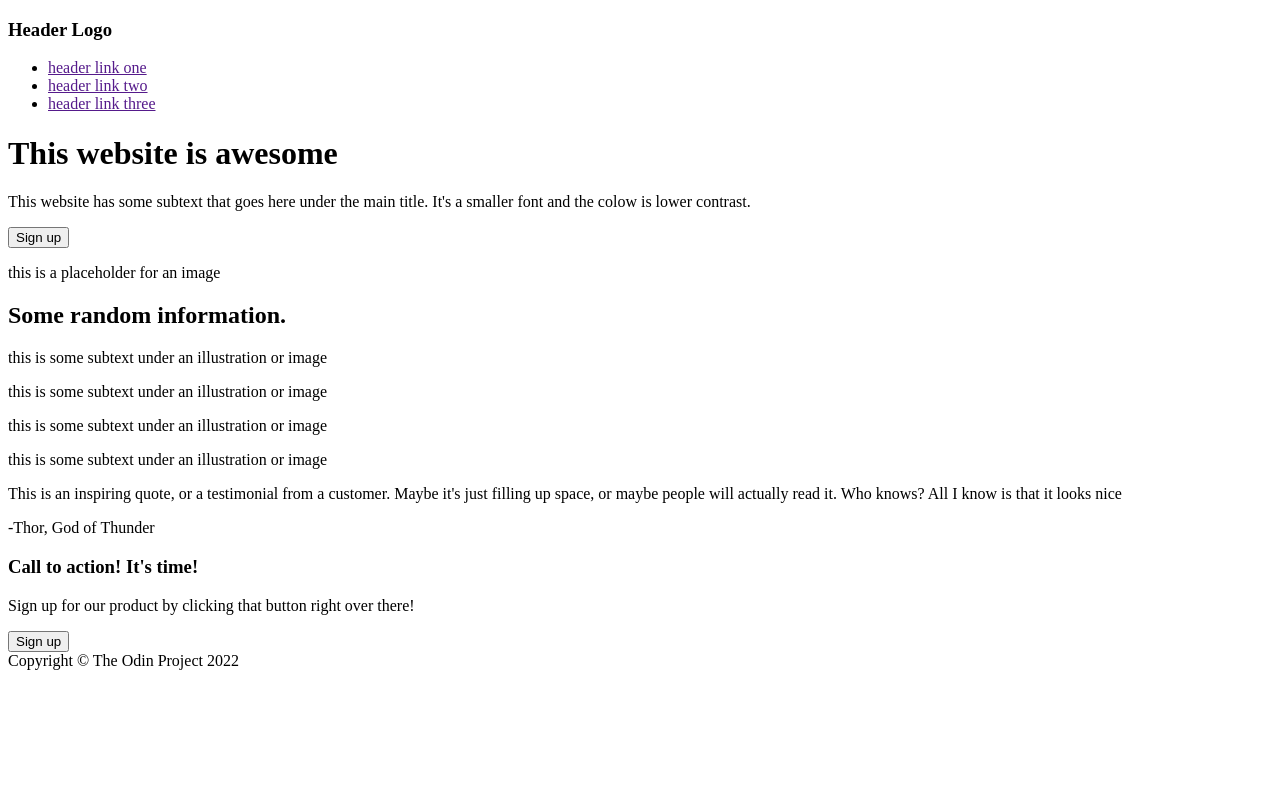
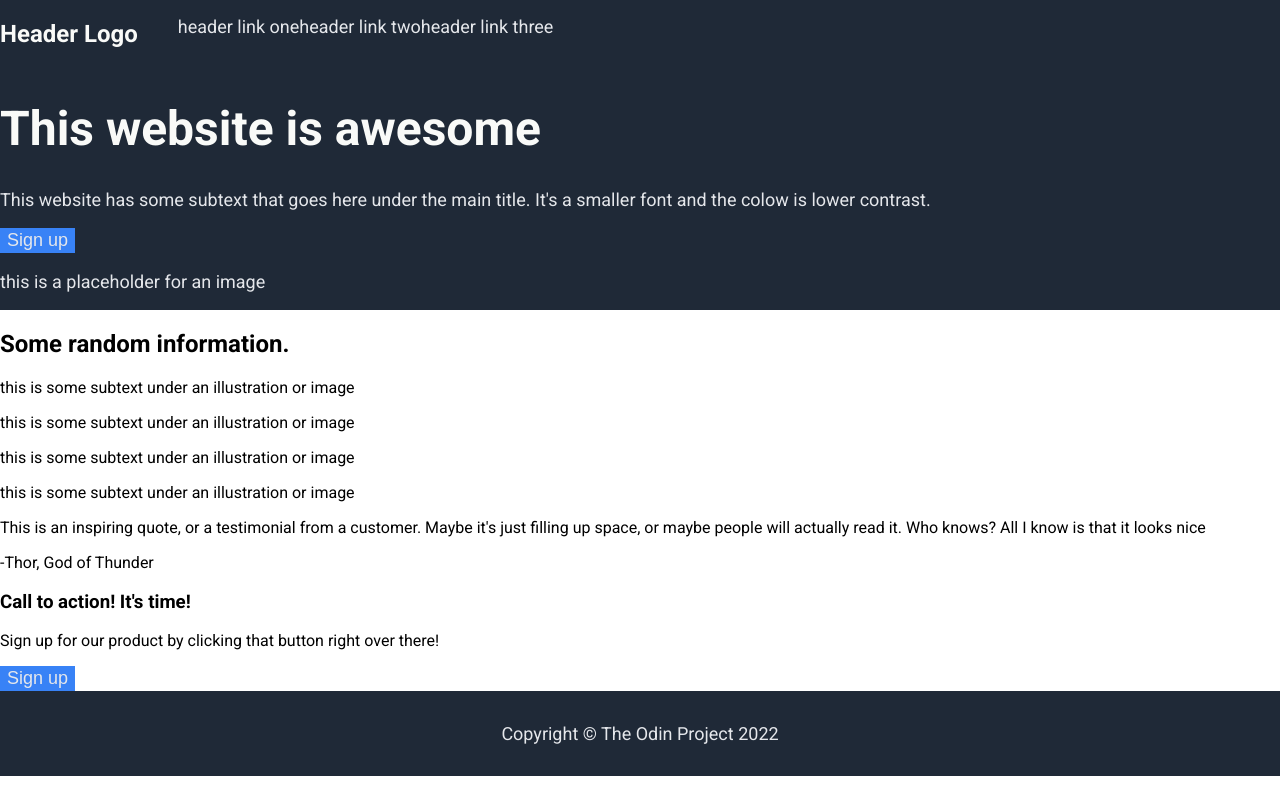
Before and after one commit to Airiseru/TOP-Landing-Page, a plain HTML site: page index.html in a window 1280 px wide. Drawn offline with Linux system fonts and the light colour scheme.

Commit message:
Add class in index file. Add some styles to the body, header, and footer.

```diff
--- a/index.html
+++ b/index.html
@@ -4,12 +4,13 @@
         <title>Home</title>
         <meta charset='UTF-8'>
         <link rel="stylesheet" href="styles.css">
+        <link href="https://fonts.googleapis.com/css2?family=Roboto:ital,wght@0,400;0,500;0,700;0,900;1,400&display=swap" rel="stylesheet">
     </head>
 
     <body>
         <div class="top">
             <nav>
-                <h3>Header Logo</h3>
+                <h2>Header Logo</h2>
                 <ul>
                     <li><a href="">header link one</a></li>
                     <li><a href="">header link two</a></li>
@@ -18,7 +19,7 @@
             </nav>
             <div class="container">
                 <div class="left">
-                    <h1>This website is awesome</h1>
+                    <h1 class="hero">This website is awesome</h1>
                     <p>This website has some subtext that goes here under the main title. It's a smaller font and the colow is lower contrast.</p>
                     <button>Sign up</button>
                 </div>
--- a/styles.css
+++ b/styles.css
@@ -0,0 +1,53 @@
+body {
+    display: flex;
+    flex-direction: column;
+    justify-content: space-between;
+    font-family: 'Roboto', sans-serif;
+    margin: 0;
+}
+
+.top, .footer {
+    background-color: #1f2937;
+}
+
+nav {
+    display: flex;
+}
+
+ul {
+    list-style: none;
+    display: flex;
+}
+
+a, .top p {
+    text-decoration: none;
+    color: #e5e7eb;
+    font-size: 18px;
+}
+
+.top nav h2 {
+    font-size: 24px;
+    color: #f9faf8;
+}
+
+button {
+    background-color: #3882f6;
+    color: #e5e7eb;
+    font-size: 18px;
+    border: 1px solid #3882f6;
+}
+
+.hero {
+    font-size: 48px;
+    font-weight: bold;
+    color: #f9faf8
+}
+
+.footer {
+    color: #e5e7eb;
+    font-size: 18px;
+    display: flex;
+    align-items: center;
+    justify-content: center;
+    padding: 32px;
+}
```
